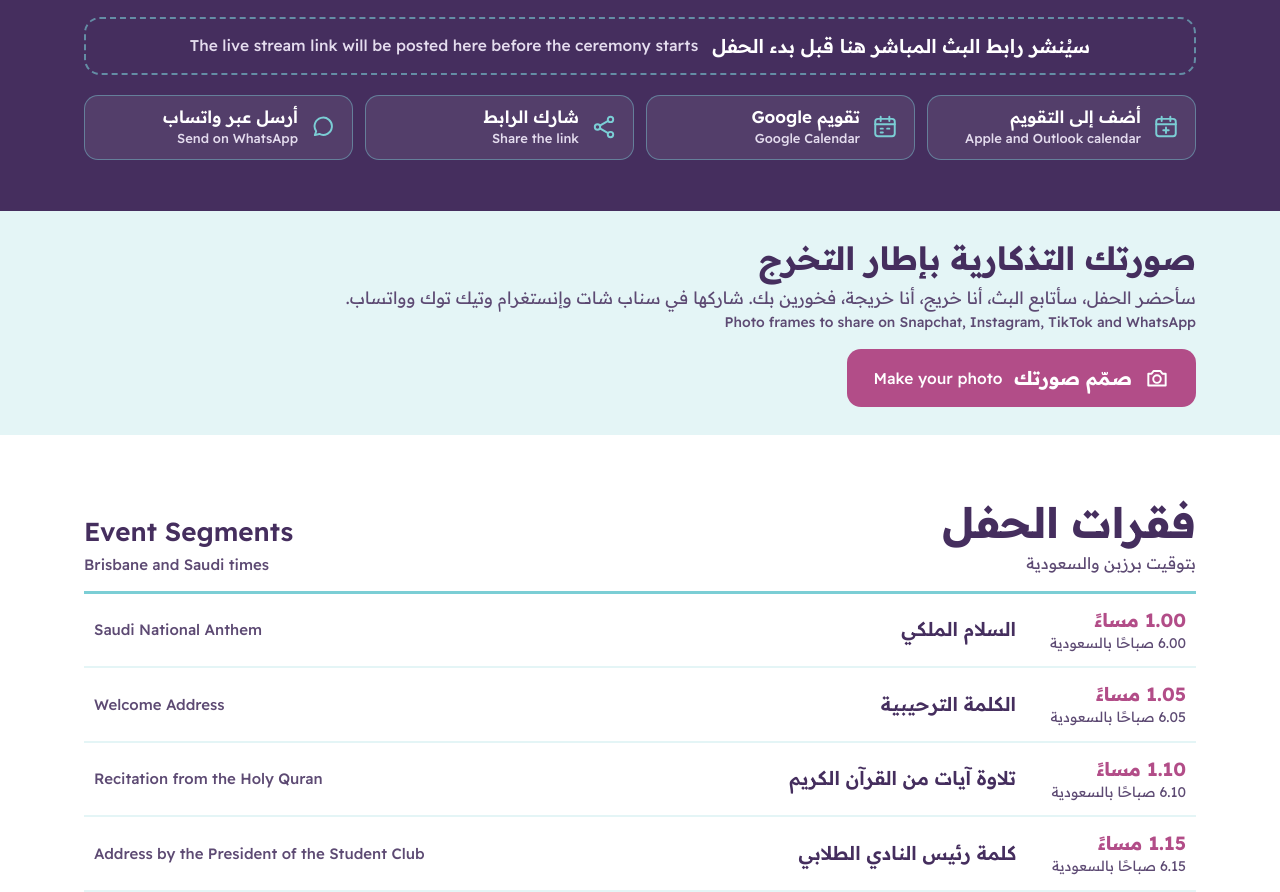
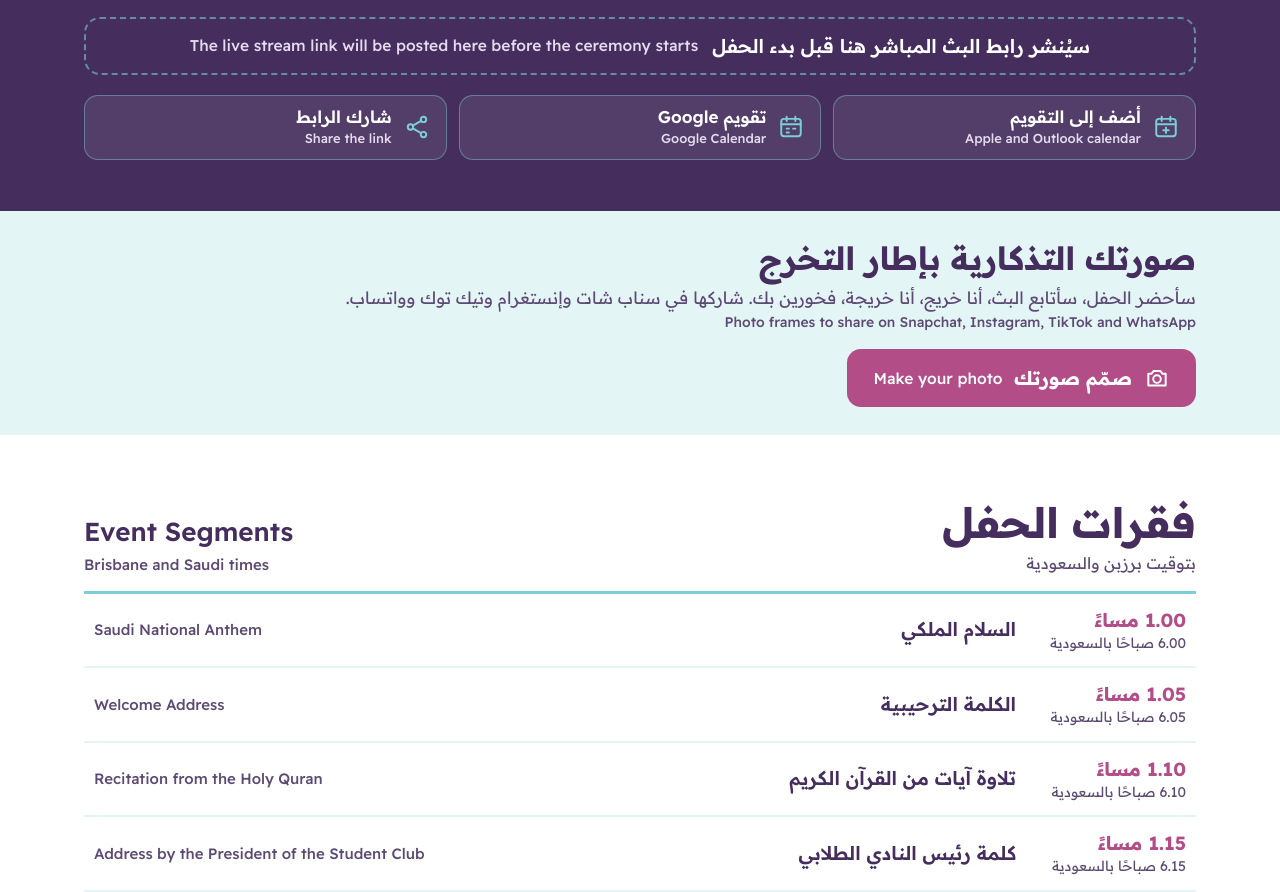
Before and after one commit to NFH26/saudi-graduation-2026, a plain HTML site: page index.html in a window 1280 px wide. Shown: the part 883-1775 px from the top of the page. Drawn offline with Linux system fonts and the light colour scheme.

Commit message:
Remove WhatsApp button, keep Share

```diff
--- a/index.html
+++ b/index.html
@@ -75,7 +75,7 @@ a.watch .en{color:var(--ink)}
 a.watch:hover{background:#9adde2}
 a.watch:focus-visible{outline:3px solid #fff;outline-offset:3px}
 span.watch{border:2px dashed rgba(123,206,213,.6);color:#fff}
-.acts{grid-column:1/-1;display:grid;grid-template-columns:repeat(4,minmax(0,1fr));gap:12px}
+.acts{grid-column:1/-1;display:grid;grid-template-columns:repeat(3,minmax(0,1fr));gap:12px}
 .act{display:flex;align-items:center;gap:12px;width:100%;min-height:60px;padding:10px 16px;border-radius:14px;background:rgba(255,255,255,.08);border:1px solid rgba(123,206,213,.45);color:#fff;text-decoration:none;font:inherit;cursor:pointer;text-align:right}
 .act:hover{background:rgba(123,206,213,.2)}
 .act:focus-visible{outline:3px solid #fff;outline-offset:2px}
@@ -119,8 +119,8 @@ span.watch{border:2px dashed rgba(123,206,213,.6);color:#fff}
 footer .wrap{padding-top:28px;padding-bottom:36px;display:flex;justify-content:space-between;align-items:center;gap:20px;flex-wrap:wrap;color:var(--soft);font-size:15px}
 footer img{height:56px;width:auto}
 footer .names{display:flex;flex-direction:column}
-@media(max-width:900px){.when .wrap{grid-template-columns:repeat(2,minmax(0,1fr))}.count{grid-column:1/-1}.acts{grid-template-columns:repeat(2,minmax(0,1fr))}}
-@media(max-width:560px){.acts{grid-template-columns:minmax(0,1fr)}.act{min-height:56px}}
+@media(max-width:900px){.when .wrap{grid-template-columns:repeat(2,minmax(0,1fr))}.count{grid-column:1/-1}}
+@media(max-width:700px){.acts{grid-template-columns:minmax(0,1fr)}.act{min-height:56px}}
 @media(max-width:700px){.rows li{grid-template-columns:minmax(0,1fr);gap:2px;padding:14px 4px}.rows .tm{flex-direction:row;flex-wrap:wrap;align-items:baseline;gap:2px 12px}.rows .en{text-align:right}.head{flex-direction:column;align-items:stretch}.head .en{text-align:right}.date .en,.count .lbl{text-align:right}}
 @media(max-width:600px){.degrees{grid-template-columns:repeat(2,minmax(0,1fr))}.degrees div:nth-child(2){border-inline-end:0}.degrees div:nth-child(-n+2){border-bottom:2px solid #CFEBEE}.degrees b{font-size:17px}}
 @media(max-width:520px){.when .wrap{grid-template-columns:minmax(0,1fr)}.city .t b{font-size:30px}}
@@ -169,7 +169,6 @@ footer .names{display:flex;flex-direction:column}
 <a class="act" href="event.ics" download="saudi-graduation-2026.ics"><svg viewBox="0 0 24 24" fill="none" stroke="currentColor" stroke-width="1.8" stroke-linecap="round" stroke-linejoin="round" aria-hidden="true"><rect x="3" y="4.5" width="18" height="16" rx="2.5"/><path d="M3 9.5h18M8 2.5v4M16 2.5v4M12 12.5v5M9.5 15h5"/></svg><span><b>أضف إلى التقويم</b><span class="en" lang="en">Apple and Outlook calendar</span></span></a>
 <a class="act" href="https://calendar.google.com/calendar/render?action=TEMPLATE&amp;text=%D8%AD%D9%81%D9%84%20%D8%AA%D8%AE%D8%B1%D9%8A%D8%AC%20%D8%A7%D9%84%D8%B7%D9%84%D8%A8%D8%A9%20%D8%A7%D9%84%D8%B3%D8%B9%D9%88%D8%AF%D9%8A%D9%8A%D9%86%20%D9%81%D9%8A%20%D8%A8%D8%B1%D8%B2%D8%A8%D9%86%202026%20%7C%20Saudi%20Graduation%20Ceremony%202026&amp;dates=20261125T130000/20261125T143000&amp;ctz=Australia/Brisbane&amp;details=%D8%A7%D9%84%D8%A8%D8%AB%20%D8%A7%D9%84%D9%85%D8%A8%D8%A7%D8%B4%D8%B1%3A%20https%3A//grad.nfh.sa/%0A%D9%8A%D8%A8%D8%AF%D8%A3%201.00%20%D9%85%D8%B3%D8%A7%D8%A1%D9%8B%20%D8%A8%D8%AA%D9%88%D9%82%D9%8A%D8%AA%20%D8%A8%D8%B1%D8%B2%D8%A8%D9%86%20%286.00%20%D8%B5%D8%A8%D8%A7%D8%AD%D9%8B%D8%A7%20%D8%A8%D8%AA%D9%88%D9%82%D9%8A%D8%AA%20%D8%A7%D9%84%D8%B3%D8%B9%D9%88%D8%AF%D9%8A%D8%A9%29%0A%0ALive%20stream%3A%20https%3A//grad.nfh.sa/%0AStarts%201.00%20pm%20Brisbane%20time%20%286.00%20am%20Saudi%20time%29&amp;location=Brisbane%2C%20Queensland%20%7C%20https%3A//grad.nfh.sa/" target="_blank" rel="noopener"><svg viewBox="0 0 24 24" fill="none" stroke="currentColor" stroke-width="1.8" stroke-linecap="round" stroke-linejoin="round" aria-hidden="true"><rect x="3" y="4.5" width="18" height="16" rx="2.5"/><path d="M3 9.5h18M8 2.5v4M16 2.5v4M8 13.5h2M14 13.5h2M8 17h2"/></svg><span><b>تقويم Google</b><span class="en" lang="en">Google Calendar</span></span></a>
 <button class="act" type="button" id="share"><svg viewBox="0 0 24 24" fill="none" stroke="currentColor" stroke-width="1.8" stroke-linecap="round" stroke-linejoin="round" aria-hidden="true"><circle cx="18" cy="5" r="2.5"/><circle cx="6" cy="12" r="2.5"/><circle cx="18" cy="19" r="2.5"/><path d="M8.2 10.8l7.6-4.4M8.2 13.2l7.6 4.4"/></svg><span><b id="shareAr">شارك الرابط</b><span class="en" lang="en" id="shareEn">Share the link</span></span></button>
-<a class="act" href="https://wa.me/?text=%D8%AD%D9%81%D9%84%20%D8%AA%D8%AE%D8%B1%D9%8A%D8%AC%20%D8%A7%D9%84%D8%B7%D9%84%D8%A8%D8%A9%20%D8%A7%D9%84%D8%B3%D8%B9%D9%88%D8%AF%D9%8A%D9%8A%D9%86%20%D9%81%D9%8A%20%D8%A8%D8%B1%D8%B2%D8%A8%D9%86%202026%0A%D8%A7%D9%84%D8%A3%D8%B1%D8%A8%D8%B9%D8%A7%D8%A1%2025%20%D9%86%D9%88%D9%81%D9%85%D8%A8%D8%B1%D8%8C%201.00%20%D9%85%D8%B3%D8%A7%D8%A1%D9%8B%20%D8%A8%D8%AA%D9%88%D9%82%D9%8A%D8%AA%20%D8%A8%D8%B1%D8%B2%D8%A8%D9%86%20%286.00%20%D8%B5%D8%A8%D8%A7%D8%AD%D9%8B%D8%A7%20%D8%A8%D8%AA%D9%88%D9%82%D9%8A%D8%AA%20%D8%A7%D9%84%D8%B3%D8%B9%D9%88%D8%AF%D9%8A%D8%A9%29%0A%D8%A7%D9%84%D8%A8%D8%AB%20%D8%A7%D9%84%D9%85%D8%A8%D8%A7%D8%B4%D8%B1%3A%20https%3A//grad.nfh.sa/" target="_blank" rel="noopener"><svg viewBox="0 0 24 24" fill="none" stroke="currentColor" stroke-width="1.8" stroke-linecap="round" stroke-linejoin="round" aria-hidden="true"><path d="M4.5 19.5l1.2-3.6A8 8 0 1 1 8.6 18.4z"/></svg><span><b>أرسل عبر واتساب</b><span class="en" lang="en">Send on WhatsApp</span></span></a>
 </div>
 </div>
 </section>
```
